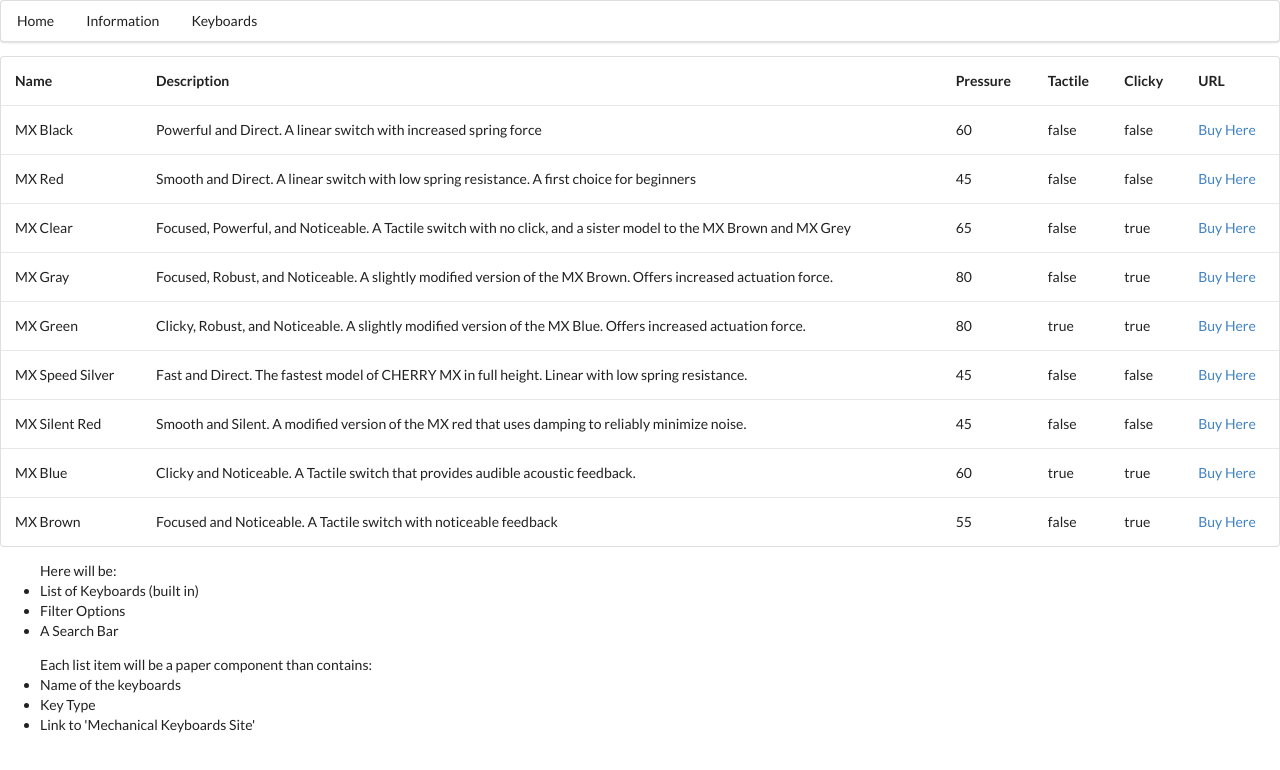
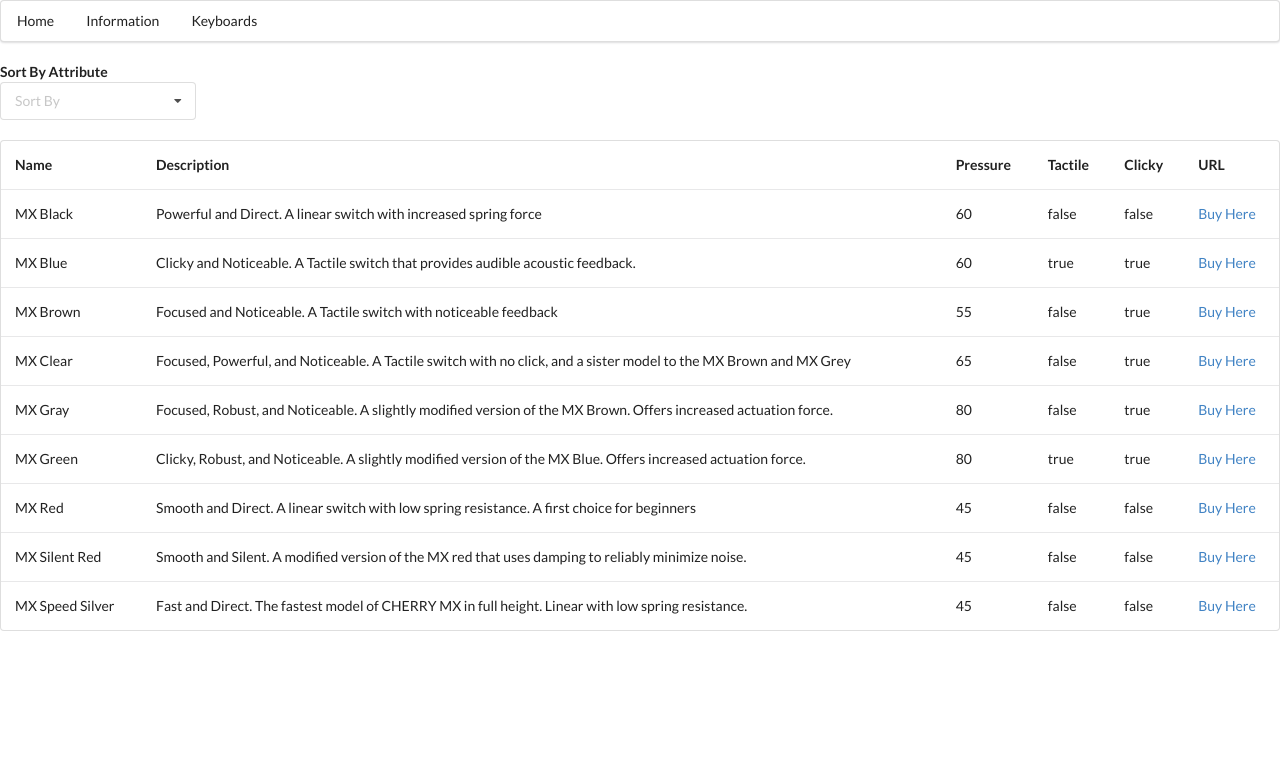
Before and after one commit to jboothby/keyboard-webapp, a website: page keyboards.html in a window 1280 px wide. Drawn offline with nearby package versions, Linux system fonts and the light colour scheme.

Commit message:
Restructred data storage, added table sorting
Completely restructred datastruct.js to use the JSON format instead of Keyswitch and Switchlist classes improving readability and clarity.

Added Sort By Attribute functionality to the switch display table by using a dropdown menu and an action listener to call the sort function based on the drop down selection.

Deleted CreateTable.js by integrating functions into Datastruct.js

```diff
--- a/CreateTable.js
+++ /dev/null
@@ -1,102 +0,0 @@
-/* This script creates the semantic UI table to hold the key data
-   To add additional keys, just create addition entries in the JSON struct
- */
-function build(){
-    let keyData = [
-        {
-            'Name': 'MX Black',
-            'Description': 'Powerful and Direct. \nA linear switch with increased spring force',
-            'Pressure': 60,
-            'Tactile': false,
-            'Clicky': false,
-            'URL': '<a href=https://mechanicalkeyboards.com/shop/index.php?l=product_list&c=13>Buy Here</a>'
-        },
-        {
-            'Name': 'MX Red',
-            'Description': 'Smooth and Direct. \nA linear switch with low spring resistance. A first choice for beginners',
-            'Pressure': 45,
-            'Tactile': false,
-            'Clicky': false,
-            'URL': '<a href=https://mechanicalkeyboards.com/shop/index.php?l=product_list&c=14>Buy Here</a>'
-        },
-        {
-            'Name': 'MX Clear',
-            'Description': 'Focused, Powerful, and Noticeable. \nA Tactile switch with no click, and a sister model to the MX Brown and MX Grey',
-            'Pressure': 65,
-            'Clicky': false,
-            'Tactile': true,
-            'URL': '<a href=https://mechanicalkeyboards.com/shop/index.php?l=product_list&c=50>Buy Here</a>'
-        },
-        {
-            'Name': 'MX Gray',
-            'Description': 'Focused, Robust, and Noticeable. \nA slightly modified version of the MX Brown. Offers increased actuation force.',
-            'Pressure': 80,
-            'Clicky': false,
-            'Tactile': true,
-            'URL': '<a href=https://mechanicalkeyboards.com/shop/index.php?l=product_list&c=84>Buy Here</a>'
-        },
-        {
-            'Name': 'MX Green',
-            'Description': 'Clicky, Robust, and Noticeable. \nA slightly modified version of the MX Blue. Offers increased actuation force.',
-            'Pressure': 80,
-            'Clicky': true,
-            'Tactile': true,
-            'URL': '<a href=https://mechanicalkeyboards.com/shop/index.php?l=product_list&c=48>Buy Here</a>'
-        },
-        {'Name': 'MX Speed Silver',
-            'Description': 'Fast and Direct. \nThe fastest model of CHERRY MX in full height. Linear with low spring resistance.',
-            'Pressure': 45,
-            'Clicky': false,
-            'Tactile': false,
-            'URL': '<a href=https://mechanicalkeyboards.com/shop/index.php?l=product_list&c=363>Buy Here</a>'
-        },
-        {'Name': 'MX Silent Red',
-            'Description': 'Smooth and Silent. \nA modified version of the MX red that uses damping to reliably minimize noise.',
-            'Pressure': 45,
-            'Clicky': false,
-            'Tactile': false,
-            'URL': '<a href=https://mechanicalkeyboards.com/shop/index.php?l=product_list&c=476>Buy Here</a>'
-        },
-        {'Name': 'MX Blue',
-            'Description': 'Clicky and Noticeable. \nA Tactile switch that provides audible acoustic feedback.',
-            'Pressure': 60,
-            'Clicky': true,
-            'Tactile': true,
-            'URL': '<a href=https://mechanicalkeyboards.com/shop/index.php?l=product_list&c=12>Buy Here</a>'
-        },
-        {'Name': 'MX Brown',
-            'Description': 'Focused and Noticeable. \nA Tactile switch with noticeable feedback',
-            'Pressure': 55,
-            'Clicky': false,
-            'Tactile': true,
-            'URL': '<a href=https://mechanicalkeyboards.com/shop/index.php?l=product_list&c=11>Buy Here</a>'
-        },
-    ]
-
-    //create a table to hold the data
-    let table = document.createElement('table');
-    table.setAttribute('class', 'ui cell padded table'); //converts to relevent semantic UI element
-
-
-    // do the header for the table
-    let row = table.insertRow(-1);
-    for( let key in keyData[0]){
-        let headerCell = document.createElement("th");
-        headerCell.innerHTML = key;
-        row.appendChild(headerCell);
-    }
-
-    // iterate over each item in the JSON struct, insert new row for each
-    for( let i = 0; i < keyData.length; i++){
-
-        let tr = table.insertRow(-1);
-
-        // create new cell for each item in key in the struct
-        for( let key in keyData[i] ){
-            let cell = tr.insertCell(-1);
-            cell.innerHTML = keyData[i][key];
-        }
-    }
-    let div = document.getElementById("SwitchTable");
-    div.appendChild(table);
-}
--- a/Datastruct.js
+++ b/Datastruct.js
@@ -1,119 +1,5 @@
-// each instance of Keyswitch is a certain type of key
-class Keyswitch{
-  // the constructor sets all of the attributes for the switch
-  constructor(name, description, pressure, tactile, clicky, urlEnd) {
-    this.name = name;
-    this.description = description;
-    this.pressure = pressure;
-    this.tactile = tactile;
-    this.clicky = clicky;
-    this.urlEnding = urlEnd;// urlEnd is the 2 digit integer at the end of the URL
-                            // for the marketplace, it determines the correct page to
-                            // send the user to
-    this.url = 'https://mechanicalkeyboards.com/shop/index.php?l=product_list&c='
-  }
-  printDescription(){
-
-    // convert the true/false to yes/no for printing
-    let click = 'no';
-    let tact = 'no';
-    if( this.clicky ){
-      click = 'yes';
-    }
-    if( this.tactile ){
-      tact = 'yes'
-    }
-
-    // output all of the information to the console log
-    console.log(  this.name + '\n' +
-                  this.description + '\n' +
-                  'Tactile: ' + tact + '\n' +
-                  'Clicky: ' + click + '\n' +
-                  'Pressure: ' + this.pressure + ' grams\n' +
-                  'Marketplace: ' + (this.url.concat(this.urlEnding)) +'\n');
-
-  }
-
-
-}// end keyswitch class
-
-
-// switchlist holds an array of Keyswitches, and the methods to sort them
-class Switchlist{
-
-  // initialize the empty list
-  constructor(){
-    this.list = [];
-  }
-
-  // add switches to the list
-  addSwitch(s){
-    this.list.push(s);
-  }
-
-  // print each switch in the list
-  printAllKeys(){
-      for( let i = 0; i < this.list.length; i++){
-        this.list[i].printDescription();
-      }
-  }
-
-
-  // method used to sort the current switchlist in alphabetic order by name
-  // uses the strategy design pattern to implement the bubble sort, but on different attributes of the parent object
-  sort( attribute ){
-    //ensure parameter is allowed
-    if ( !(attribute==='name' || attribute==='pressure' || attribute==='clicky' || attribute==='tactile') ) {
-      console.log('Incorrect parameter ' + attribute + ' passed to sort');
-      return;
-    }
-
-    // implement a simple bubble sort algorithm
-    for( let i = 0; i < this.list.length; i++) {
-      for( let j = 1; j < this.list.length; j++){
-
-
-        if( attribute==='name'){
-          if( this.list[j].name < this.list[j-1].name ) {
-            this.swap(j);
-          }
-        }
-
-        else if( attribute==='pressure' ) {
-          if (this.list[j].pressure < this.list[j - 1].pressure) {
-            this.swap(j);
-          }
-        }
-
-        else if( attribute==='clicky' ) {
-          // if current is true, and last is false, switch. frontloads trues
-          if (this.list[j].clicky && !this.list[j - 1].clicky) {
-            this.swap(j);
-          }
-        }
-
-        else if( attribute==='tactile' ) {
-          // if current is true, and last is false, switch. frontloads trues
-          if (this.list[j].tactile && !this.list[j - 1].tactile) {
-            this.swap(j);
-          }
-        }
-
-      }
-    }
-  }// end of sort method
-
-  // simple method responsible or swapping items in list
-  // reduces clutter and repeated code in the sort method
-  swap(index){
-    let temp = this.list[index - 1];
-    this.list[index-1] = this.list[index];
-    this.list[index] = temp;
-  }
-
-}
-
-// This structure holds the information about each key
+// This structure holds the information about each key, the information is
+// global so that all functions can see it
 let keyData = [
   {
     'Name': 'MX Black',
@@ -121,7 +7,7 @@
     'Pressure': 60,
     'Tactile': false,
     'Clicky': false,
-    'URL': '<a href=https://mechanicalkeyboards.com/shop/index.php?l=product_list&c=13>Buy Here</a>'
+    'URL': '<a href=https://mechanicalkeyboards.com/shop/index.php?l=product_list&c=12>Buy Here</a>'
   },
   {
     'Name': 'MX Red',
@@ -129,7 +15,7 @@
     'Pressure': 45,
     'Tactile': false,
     'Clicky': false,
-    'URL': '<a href=https://mechanicalkeyboards.com/shop/index.php?l=product_list&c=14>Buy Here</a>'
+    'URL': '<a href=https://mechanicalkeyboards.com/shop/index.php?l=product_list&c=13>Buy Here</a>'
   },
   {
     'Name': 'MX Clear',
@@ -137,7 +23,7 @@
     'Pressure': 65,
     'Clicky': false,
     'Tactile': true,
-    'URL': '<a href=https://mechanicalkeyboards.com/shop/index.php?l=product_list&c=50>Buy Here</a>'
+    'URL': '<a href=https://mechanicalkeyboards.com/shop/index.php?l=product_list&c=49>Buy Here</a>'
   },
   {
     'Name': 'MX Gray',
@@ -145,7 +31,7 @@
     'Pressure': 80,
     'Clicky': false,
     'Tactile': true,
-    'URL': '<a href=https://mechanicalkeyboards.com/shop/index.php?l=product_list&c=84>Buy Here</a>'
+    'URL': '<a href=https://mechanicalkeyboards.com/shop/index.php?l=product_list&c=83>Buy Here</a>'
   },
   {
     'Name': 'MX Green',
@@ -153,59 +39,130 @@
     'Pressure': 80,
     'Clicky': true,
     'Tactile': true,
-    'URL': '<a href=https://mechanicalkeyboards.com/shop/index.php?l=product_list&c=48>Buy Here</a>'
+    'URL': '<a href=https://mechanicalkeyboards.com/shop/index.php?l=product_list&c=47>Buy Here</a>'
   },
   {'Name': 'MX Speed Silver',
     'Description': 'Fast and Direct. \nThe fastest model of CHERRY MX in full height. Linear with low spring resistance.',
     'Pressure': 45,
     'Clicky': false,
     'Tactile': false,
-    'URL': '<a href=https://mechanicalkeyboards.com/shop/index.php?l=product_list&c=363>Buy Here</a>'
+    'URL': '<a href=https://mechanicalkeyboards.com/shop/index.php?l=product_list&c=362>Buy Here</a>'
   },
   {'Name': 'MX Silent Red',
     'Description': 'Smooth and Silent. \nA modified version of the MX red that uses damping to reliably minimize noise.',
     'Pressure': 45,
     'Clicky': false,
     'Tactile': false,
-    'URL': '<a href=https://mechanicalkeyboards.com/shop/index.php?l=product_list&c=476>Buy Here</a>'
+    'URL': '<a href=https://mechanicalkeyboards.com/shop/index.php?l=product_list&c=475>Buy Here</a>'
   },
   {'Name': 'MX Blue',
     'Description': 'Clicky and Noticeable. \nA Tactile switch that provides audible acoustic feedback.',
     'Pressure': 60,
     'Clicky': true,
     'Tactile': true,
-    'URL': '<a href=https://mechanicalkeyboards.com/shop/index.php?l=product_list&c=12>Buy Here</a>'
+    'URL': '<a href=https://mechanicalkeyboards.com/shop/index.php?l=product_list&c=11>Buy Here</a>'
   },
   {'Name': 'MX Brown',
     'Description': 'Focused and Noticeable. \nA Tactile switch with noticeable feedback',
     'Pressure': 55,
     'Clicky': false,
     'Tactile': true,
-    'URL': '<a href=https://mechanicalkeyboards.com/shop/index.php?l=product_list&c=11>Buy Here</a>'
+    'URL': '<a href=https://mechanicalkeyboards.com/shop/index.php?l=product_list&c=10>Buy Here</a>'
   },
 ]
 
-// create instance of Switchlist to hold all of the switches
-let sl = new Switchlist();
+function sort( attribute ){
+  //ensure parameter is allowed
+  if ( !(attribute==='name' || attribute==='pressure' || attribute==='clicky' || attribute==='tactile') ) {
+    console.log('Incorrect parameter ' + attribute + ' passed to sort');
+    return;
+  }
 
-// populate the Switchlist with switches using the keyData struct above
-for( let i = 0; i < keyData.length; i++){
-  sl.addSwitch( new Keyswitch( keyData[i].name, keyData[i].description, keyData[i].pressure,
-                                keyData[i].tactile, keyData[i].clicky, keyData[i].urlEnd));
+  // implement a simple bubble sort algorithm
+  for( let i = 0; i < keyData.length; i++) {
+    for( let j = 1; j < keyData.length; j++){
+
+
+      if( attribute==='name'){
+        if( keyData[j].Name < keyData[j-1].Name ) {
+          this.swap(j);
+        }
+      }
+
+      else if( attribute==='pressure' ) {
+        if (keyData[j].Pressure < keyData[j - 1].Pressure) {
+          this.swap(j);
+        }
+      }
+
+      else if( attribute==='clicky' ) {
+        // if current is true, and last is false, switch. frontloads trues
+        if (keyData[j].Clicky && !keyData[j - 1].Clicky) {
+          this.swap(j);
+        }
+      }
+
+      else if( attribute==='tactile' ) {
+        // if current is true, and last is false, switch. frontloads trues
+        if (keyData[j].Tactile && !keyData[j - 1].Tactile) {
+          this.swap(j);
+        }
+      }
+
+    }
+  }
+}// end of sort method
+
+// simple method responsible or swapping items in list
+// reduces clutter and repeated code in the sort method
+function swap(index){
+    let temp = keyData[index - 1];
+    keyData[index-1] = keyData[index];
+    keyData[index] = temp;
 }
 
-console.log('-----Sorting by Name-----\n');
-sl.sort('name');
-sl.printAllKeys();
+function buildTable(sortCriteria){
 
-console.log('\n-----Sorting by pressure-----\n');
-sl.sort('pressure');
-sl.printAllKeys();
+  sort(sortCriteria);
 
-console.log('\n-----Sorting by clicky-----\n');
-sl.sort('clicky');
-sl.printAllKeys();
+  //create a table to hold the data
+  let table = document.createElement('table');
+  table.setAttribute('class', 'ui cell padded table'); //converts to relevent semantic UI element
 
-console.log('\n-----Sorting by tactile-----\n');
-sl.sort('tactile');
-sl.printAllKeys();
+
+  // do the header for the table
+  let row = table.insertRow(-1);
+  for( let key in keyData[0]){
+    let headerCell = document.createElement("th");
+    headerCell.innerHTML = key;
+    row.appendChild(headerCell);
+  }
+
+  // iterate over each item in the JSON struct, insert new row for each
+  for( let i = 0; i < keyData.length; i++){
+
+    let tr = table.insertRow(-1);
+
+    // create new cell for each item in key in the struct
+    for( let key in keyData[i] ){
+      let cell = tr.insertCell(-1);
+      cell.innerHTML = keyData[i][key];
+    }
+  }
+
+  // div holds the proper location in the document for the table
+  let div = document.getElementById("SwitchTable");
+
+  //check to see if there is a current table, if there is remove it
+  let oldTable = div.firstChild;
+  if( oldTable != null){
+    div.removeChild(oldTable);
+  }
+
+  // add table to document
+  div.appendChild(table);
+}
+
+function clearTable(){
+
+}
--- a/keyboards.html
+++ b/keyboards.html
@@ -1,5 +1,5 @@
 <!DOCTYPE html>
-<html>
+<html lang="en">
     <head>
         <meta charset="UTF-8">
         <title>Fellowship of the Keys</title>
@@ -18,29 +18,44 @@
             </div>
         </div>
 
+        <br>
+        <!-- contains drop down for sorting the table -->
+        <b>Sort By Attribute</b>
+        <div id="sortDropDown">
+            <div class="ui selection dropdown">
+                <input type="hidden" name="Sort By">
+                <i class="dropdown icon"></i>
+                <div class="default text">Sort By</div>
+                <div class="menu" id="dropDownData">
+                    <div class="item" data-value="name">Name</div>
+                    <div class="item" data-value="pressure">Actuation Pressure</div>
+                    <div class="item" data-value="clicky">Clicky</div>
+                    <div class="item" data-value="tactile">Tactile</div>
+                </div>
+            </div>
+        </div>
 
+        <!-- script makes dropdown function properly, and sorts table upon change-->
+        <script>
+            $('.ui.dropdown')
+                .dropdown({
+                    onChange: function(value){
+                        buildTable(value);
+                    }
+                });
+        </script>
+        <br>
 
         <!-- Beginning of Table for Keyboards-->
         <div style="text-align: center;">
             <div id="SwitchTable">
-                <script src="CreateTable.js"></script>
-                <script type="text/javascript">build()</script>
             </div>
         </div>
-
+        <!-- Script generates table for inital pass. Updates later from DropDown -->
+        <script src="Datastruct.js"></script>
+        <script type="text/javascript">buildTable('name')</script>
 
 
     </body>
 
-    <ul>Here will be:
-        <li>List of Keyboards (built in)</li>
-        <li>Filter Options</li>
-        <li>A Search Bar</li>
-    </ul>
-
-    <ul>Each list item will be a paper component than contains:
-        <li>Name of the keyboards</li>
-        <li>Key Type</li>
-        <li>Link to 'Mechanical Keyboards Site'</li>
-    </ul>
 </html>
```
